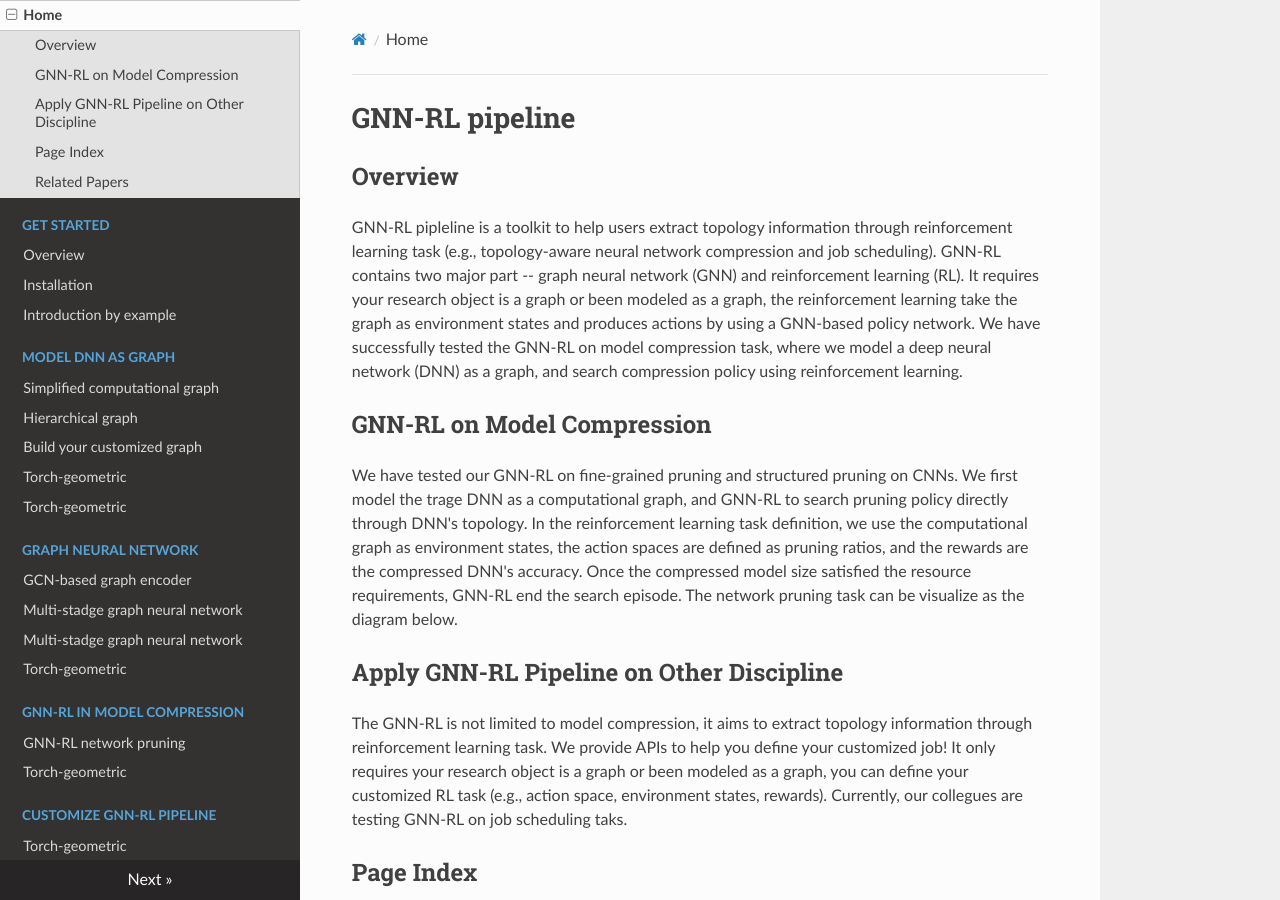
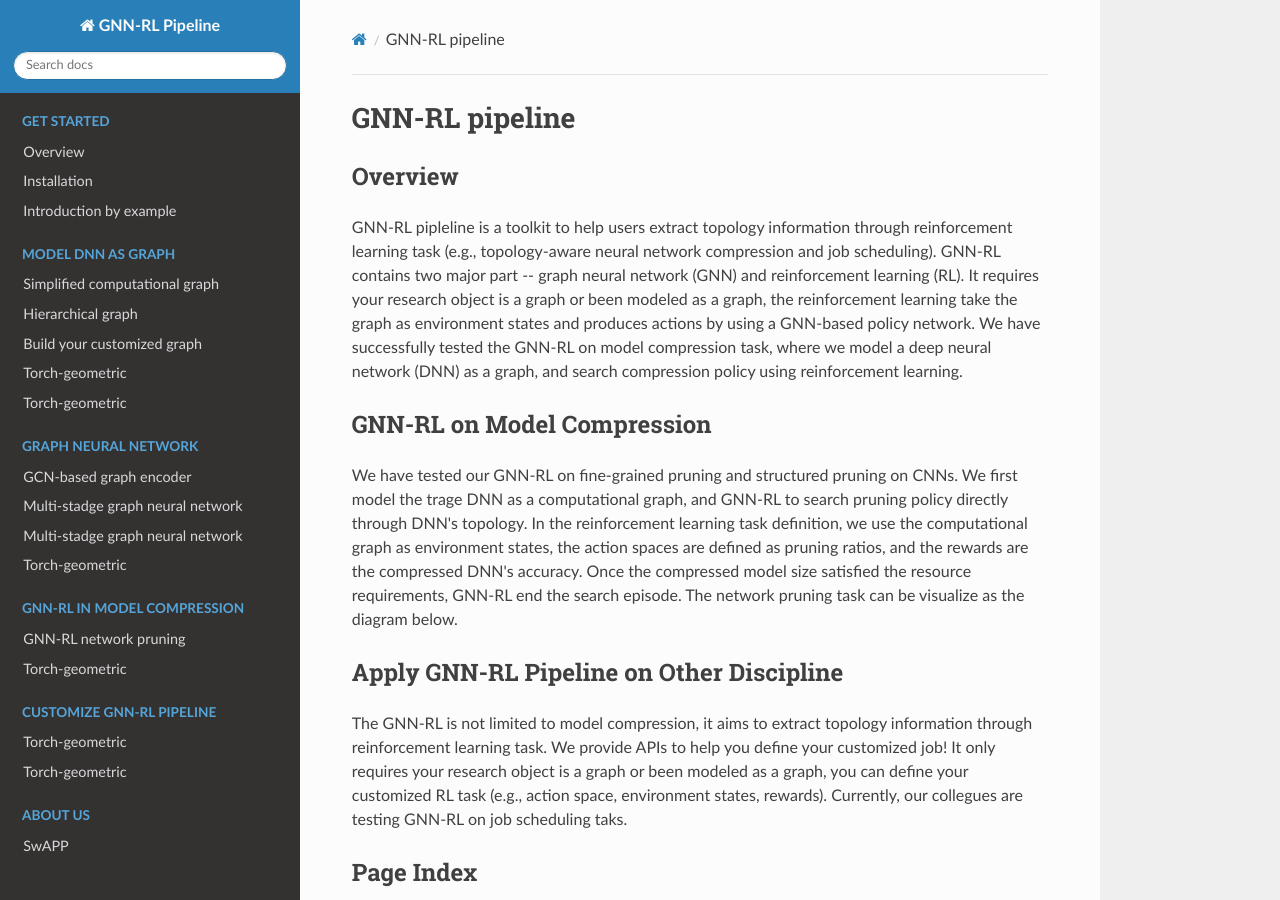
Before and after one commit to yusx-swapp/GNN-RL-Model-Compression, an MkDocs documentation site: the page built from docs/index.md, in a window 1280 px wide and 900 px high. Built offline with MkDocs 1.6.1, drawn with Linux system fonts in a browser that asks for light colours; nearby versions of some CDN libraries.

Commit message:
updates docs

```diff
--- a/mkdocs.yml
+++ b/mkdocs.yml
@@ -1,7 +1,6 @@
 site_name: GNN-RL Pipeline
 site_url:
 nav:
-  - Home: 'index.md'
 
   - "Get Started":
     - "Overview": overview.md
```
